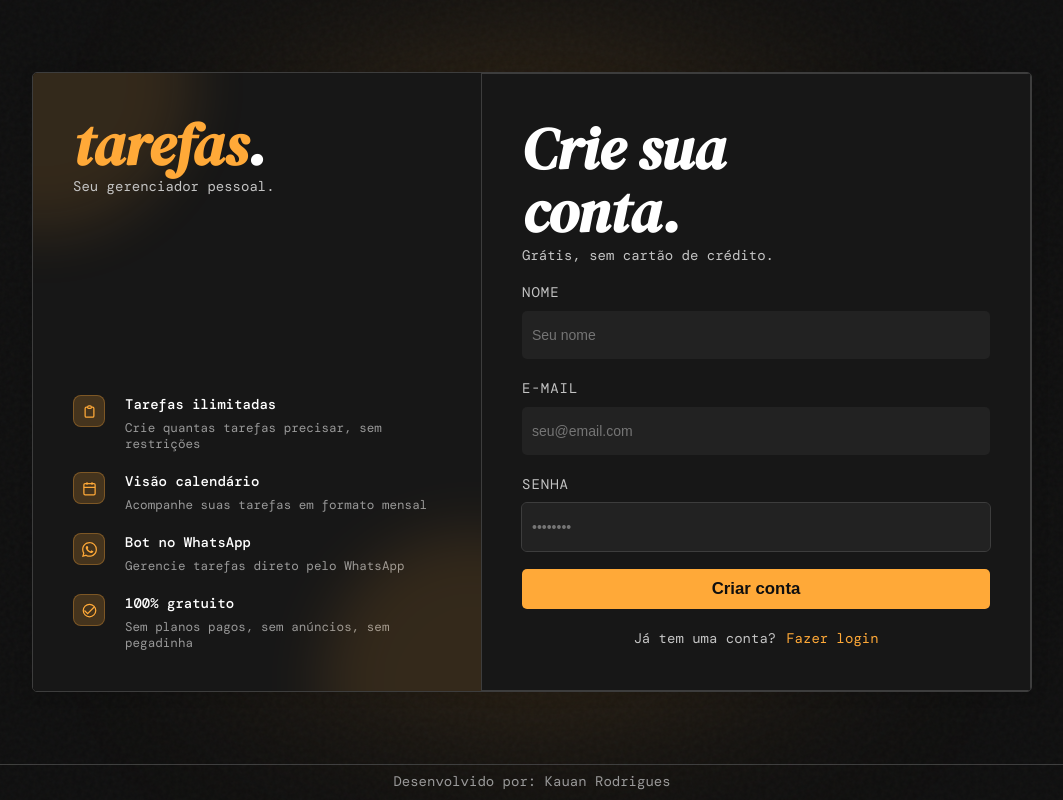
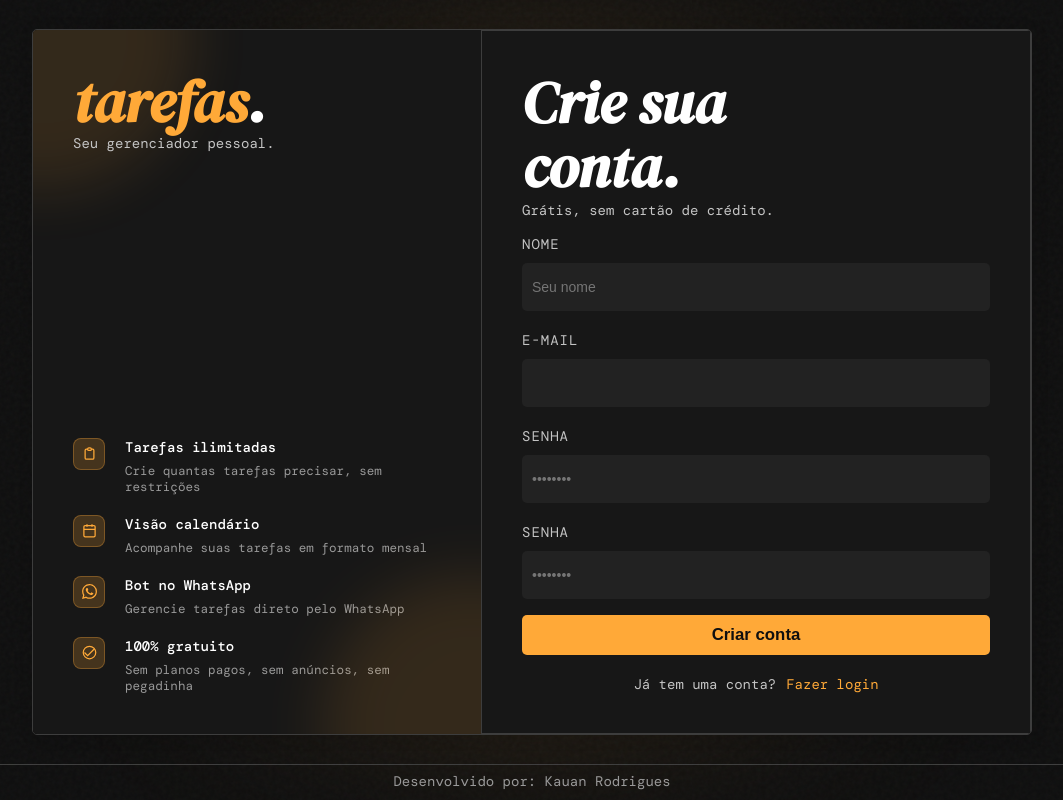
Before and after one commit to kauandevfr/tarefasfrontend, a React (Vite) app: page /register in a window 1280 px wide. Shown: the whole page, without its empty margins (108-1171 px from the left). Built offline with nearby package versions, Linux system fonts and the light colour scheme; a web font is replaced by a local one.

Commit message:
added register user

```diff
--- a/src/pages/Register/index.jsx
+++ b/src/pages/Register/index.jsx
@@ -1,13 +1,36 @@
-import { Link } from "react-router-dom"
+import { Link, useNavigate } from "react-router-dom"
 import Title from "../../components/Title"
 import "./styles.scss"
+import { useState } from "react";
+import { useForm } from "react-hook-form";
+import { yupResolver } from "@hookform/resolvers/yup";
+import instance from "../../services/instance";
+import ErrorMessage from "../../components/ErrorMessage";
+import { registerSchema } from "../../schemas/user/add";
 
 export default function Register() {
+    const navigate = useNavigate()
+    const { register, handleSubmit, formState: { isSubmitting, errors } } = useForm({ resolver: yupResolver(registerSchema) });
+    const [error, setError] = useState(null)
+
+    const handleRegister = async data => {
+        try {
+            setError(null)
+
+            const { confirmPassword, ...rest } = data
+            await instance.post('/user/register', rest);
+
+            navigate('/login');
+        } catch (error) {
+            setError(error.response.data.message)
+        }
+    }
+
     return (
         <main className="center">
             <div className="blur" />
             <div className="wrapper">
-                <form className="panel-right vertical p4 between">
+                <div className="panel-right vertical p4 between">
                     <div className="brand">
                         <Title />
                         <h2 className="subtitle">Seu gerenciador pessoal.</h2>
@@ -64,9 +87,9 @@ export default function Register() {
                             </div>
                         </div>
                     </div>
-                </form>
+                </div>
 
-                <div className="panel-left p4">
+                <form className="panel-left p4" onSubmit={handleSubmit(handleRegister)}>
                     <div className="form-header">
                         <h1 className="title">Crie sua<br />conta.</h1>
                         <h2 className="subtitle">Grátis, sem cartão de crédito.</h2>
@@ -77,37 +100,50 @@ export default function Register() {
                             <label className="label" htmlFor="name">Nome</label>
                             <input className="input"
                                 type="text"
-                                riquired
-                                autoFocus
                                 id="name"
                                 placeholder="Seu nome"
+                                {...register('name')}
                             />
+                            <ErrorMessage message={errors.name?.message} />
                         </div>
 
                         <div className="field-group">
                             <label className="label" htmlFor="email">E-mail</label>
                             <input className="input"
                                 type="text"
-                                riquired
-                                autoFocus
                                 id="email"
-                                placeholder="seu@email.com"
+                                {...register('email')}
                             />
+                            <ErrorMessage message={errors.email?.message} />
                         </div>
                         <div className="field-group">
                             <label className="label" htmlFor="password">Senha</label>
                             <input className="input"
                                 type="password"
                                 riquired
-                                autoFocus
                                 id="password"
                                 placeholder="••••••••"
+                                {...register('password')}
                             />
+                            <ErrorMessage message={errors.password?.message} />
+                        </div>
+                        <div className="field-group">
+                            <label className="label" htmlFor="confirmPassword">Senha</label>
+                            <input className="input"
+                                type="password"
+                                riquired
+                                id="confirmPassword"
+                                placeholder="••••••••"
+                                {...register('confirmPassword')}
+                            />
+                            <ErrorMessage message={errors.confirmPassword?.message} />
                         </div>
                     </div>
                     <div className="vertical g2 ai-center">
+                        <ErrorMessage message={error} />
                         <button className="button w100 jc-center"
                             type="submit"
+                            disabled={isSubmitting}
                         >
                             Criar conta
                         </button>
@@ -118,7 +154,7 @@ export default function Register() {
                             </Link>
                         </span>
                     </div>
-                </div>
+                </form>
 
             </div>
         </main >
--- a/src/schemas/user/add.js
+++ b/src/schemas/user/add.js
@@ -0,0 +1,30 @@
+import * as yup from 'yup';
+
+export const registerSchema = yup.object({
+    name: yup
+        .string()
+        .trim()
+        .min(3, 'O nome precisa ter no mínimo 3 caracteres')
+        .matches(/^[A-Za-zÀ-ÖØ-öø-ÿ\s]+$/, 'O nome deve conter apenas letras e espaços')
+        .required('Nome obrigatório'),
+
+    email: yup
+        .string()
+        .trim()
+        .email('Informe um e-mail válido')
+        .required('E-mail obrigatório'),
+
+    password: yup
+        .string()
+        .min(8, 'A senha precisa ter no mínimo 8 caracteres')
+        .matches(/[A-Z]/, 'A senha deve conter pelo menos uma letra maiúscula')
+        .matches(/[a-z]/, 'A senha deve conter pelo menos uma letra minúscula')
+        .matches(/[0-9]/, 'A senha deve conter pelo menos um número')
+        .matches(/[^A-Za-z0-9]/, 'A senha deve conter pelo menos um caractere especial')
+        .required('Senha obrigatória'),
+
+    confirmPassword: yup
+        .string()
+        .oneOf([yup.ref('password')], 'As senhas não coincidem')
+        .required('Confirmação de senha obrigatória'),
+});
--- a/src/styles/elements.scss
+++ b/src/styles/elements.scss
@@ -42,10 +42,9 @@ main {
     display: flex;
     overflow: hidden;
 
-    height: 52vh;
     width: 100%;
     max-width: 1000px;
-    min-height: 620px;
+    min-height: 58vh;
     box-shadow: var(--shadow-sm);
     border: 1px solid var(--gray-600);
 
```
